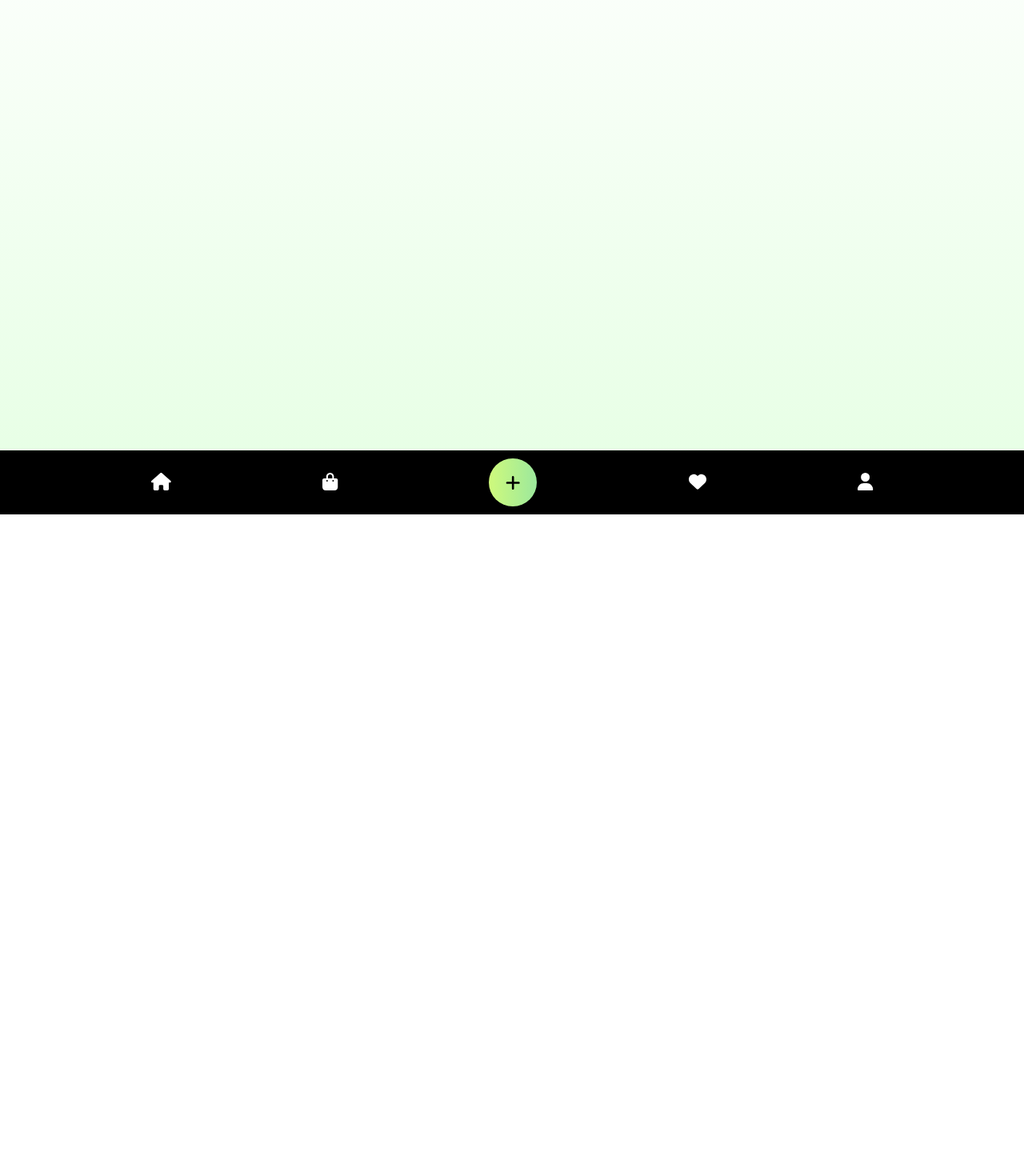
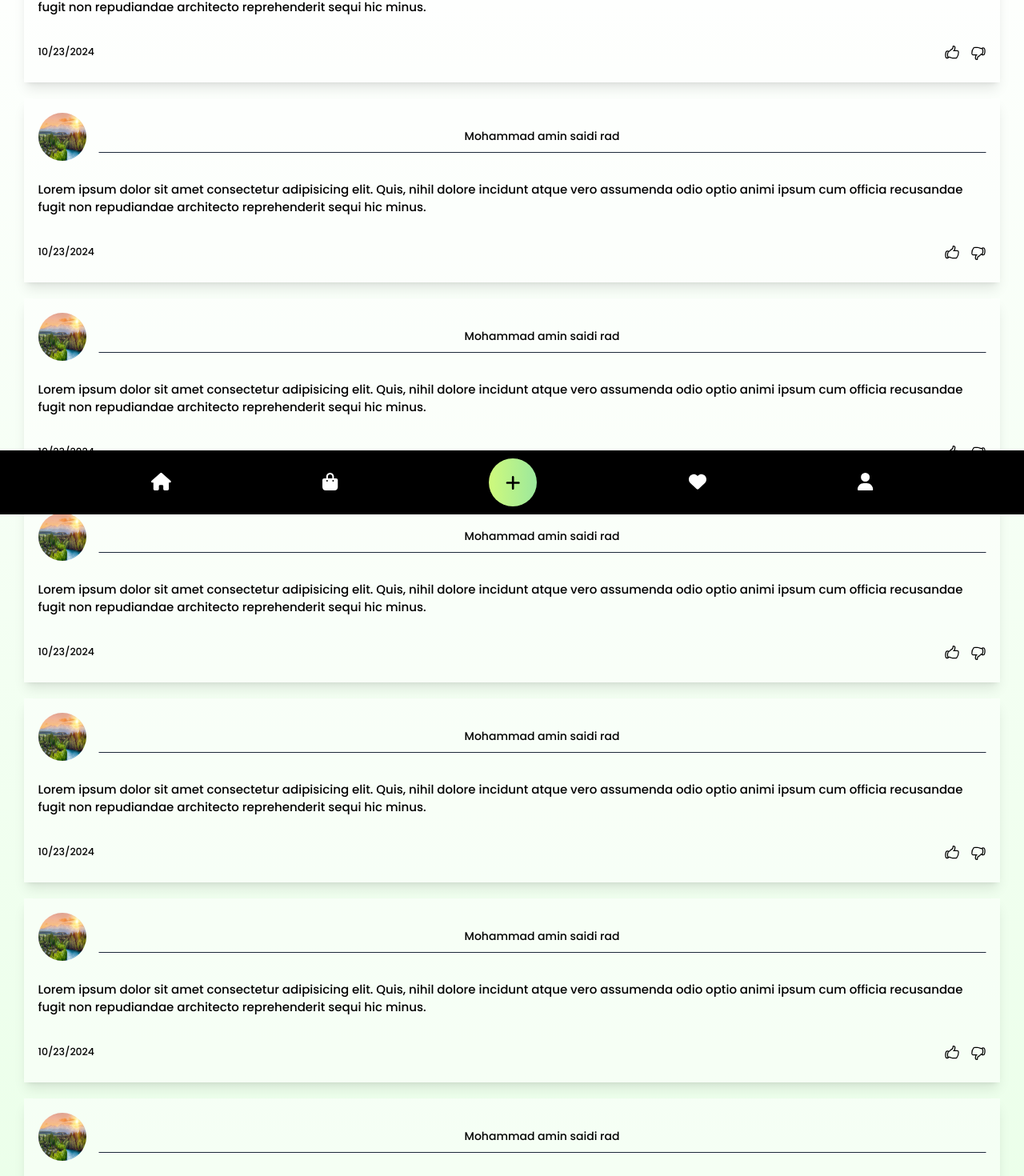
Before and after one commit to mas8022/https---github.com-mas8022-chatmas, a Next.js app: page /comments in a window 1280 px wide. Shown: the part 157-1627 px from the top of the page at 80% size. Before the commit the page ends 800 px from the top, so only its background shows below. Built offline with nearby package versions, Linux system fonts and the light colour scheme.

Commit message:
comments page

```diff
--- a/src/app/comments/page.js
+++ b/src/app/comments/page.js
@@ -1,7 +1,17 @@
 import React from 'react'
+import Comment from '../../../components/modules/comment'
 
 export default function Comments() {
   return (
-    <div className='w-full h-screen'></div>
+    <div className='w-full p-12 pb-[15rem] flex flex-col gap-8 items-center'>
+      <Comment/>
+      <Comment/>
+      <Comment/>
+      <Comment/>
+      <Comment/>
+      <Comment/>
+      <Comment/>
+      <Comment/>
+    </div>
   )
 }
```
